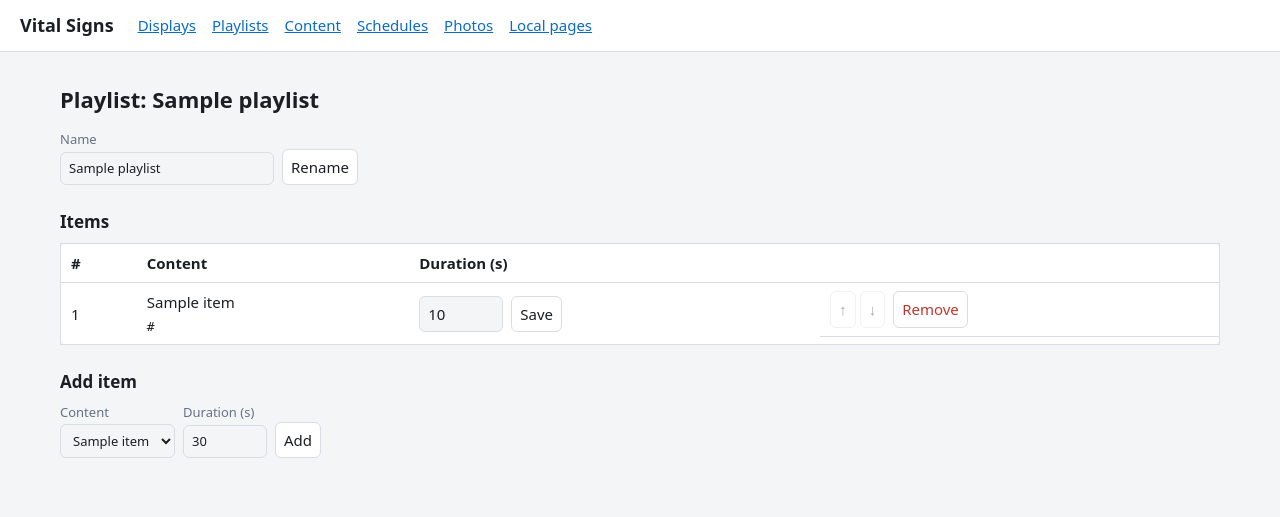
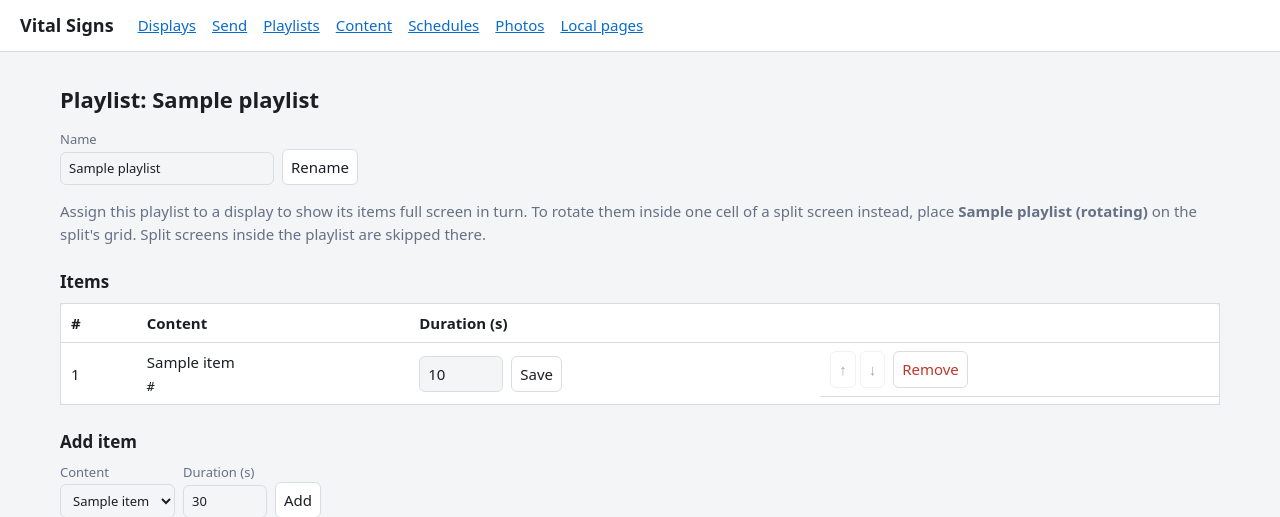
Before and after one commit to marctew/vital-signs, a Flask app: page /playlists/1 in a window 1280 px wide. Shown: the top 517 px of the page. Run offline with Flask 3, Linux system fonts and the light colour scheme; tables that the repository leaves empty hold one stand-in row (values such as "Sample post"); some libraries are stand-ins or nearby versions.

Commit message:
Add rotating cells for split screens and Send to screen
Every playlist gets a '(rotating)' content item whose page cycles
through the playlist's items with a cross-fade. Placed on a split
screen's grid it makes that cell rotate; items with nothing to show
are skipped, and the cell can hide when all of them are empty.

The Send page puts any web address on a display for a set time, with
a bookmark button for computers and a web app manifest so Android can
offer it in the share menu.

Co-Authored-By: Claude Fable 5.1 <noreply@anthropic.com>

```diff
--- a/agent/player.py
+++ b/agent/player.py
@@ -302,7 +302,7 @@ class Player(threading.Thread):
             tab.session = self._attach(tab.target_id)
             self.by_session[tab.session] = tab
             self.cdp.send("Network.enable", session=tab.session)
-            if url.startswith(self.cfg.server_url + "/split/"):
+            if url.startswith((self.cfg.server_url + "/split/", self.cfg.server_url + "/rotate/")):
                 # Panes are iframes: pause every document response so headers that
                 # forbid framing can be removed (see _intercept).
                 self.cdp.send("Fetch.enable", {"patterns": [
--- a/server/auth.py
+++ b/server/auth.py
@@ -15,7 +15,7 @@ from werkzeug.security import check_password_hash, generate_password_hash
 
 bp = Blueprint("auth", __name__)
 
-OPEN_PREFIXES = ("/static/", "/pages/", "/split/", "/photos/", "/api/agent/", "/api/data/", "/api/module/", "/login")
+OPEN_PREFIXES = ("/static/", "/pages/", "/split/", "/rotate/", "/photos/", "/api/agent/", "/api/data/", "/api/module/", "/login")
 
 
 def _password_file(data_dir=None):
--- a/server/services.py
+++ b/server/services.py
@@ -13,7 +13,7 @@ SERVER_SHA = git_sha()
 
 _EXTERNAL_URL = re.compile(r"^https?://\S+$")
 _LOCAL_URL = re.compile(r"^/pages/[A-Za-z0-9][A-Za-z0-9_.-]*/\S*$")
-_SPLIT_URL = re.compile(r"^/split/\d+/$")
+_SPLIT_URL = re.compile(r"^/(split|rotate)/\d+/$")
 _CLOCK_TIME = re.compile(r"^([01]\d|2[0-3]):[0-5]\d$")
 
 
@@ -422,6 +422,46 @@ def queue_update(db):
     return len(agents)
 
 
+# --- rotations: a playlist cycling inside one box -----------------------------
+#
+# Every playlist gets a content item of kind "rotation" whose page (/rotate/<id>/)
+# cycles through the playlist's items. Placing it in a split screen makes that
+# cell rotate. They are created and removed here, never by hand.
+
+def sync_rotations(db):
+    playlists = {p["id"]: p["name"] for p in db.execute("SELECT id, name FROM playlists")}
+    existing = {}
+    for row in db.execute("SELECT id, name, config FROM content_items WHERE kind = 'rotation'").fetchall():
+        playlist_id = json.loads(row["config"] or "{}").get("playlist_id")
+        if playlist_id not in playlists or playlist_id in existing:
+            db.execute("DELETE FROM content_items WHERE id = ?", (row["id"],))
+            continue
+        existing[playlist_id] = row["id"]
+        wanted = f"{playlists[playlist_id]} (rotating)"
+        if row["name"] != wanted:
+            db.execute("UPDATE content_items SET name = ? WHERE id = ?", (wanted, row["id"]))
+    for playlist_id, name in playlists.items():
+        if playlist_id not in existing:
+            new_id = db.execute("INSERT INTO content_items (name, url, kind, config) VALUES (?, '', 'rotation', ?)",
+                                (f"{name} (rotating)", json.dumps({"playlist_id": playlist_id}))).lastrowid
+            db.execute("UPDATE content_items SET url = ? WHERE id = ?", (f"/rotate/{new_id}/", new_id))
+    db.commit()
+
+
+def get_rotation(db, content_id):
+    """A rotation with the items it cycles through, or None if the content item is not one."""
+    row = db.execute("SELECT * FROM content_items WHERE id = ? AND kind = 'rotation'", (content_id,)).fetchone()
+    if row is None:
+        return None
+    playlist_id = json.loads(row["config"] or "{}").get("playlist_id")
+    # Only plain pages and modules rotate: a split or another rotation inside one is left out.
+    items = db.execute(
+        "SELECT c.name, c.url, c.zoom, c.refresh_interval, pi.duration FROM playlist_items pi"
+        " JOIN content_items c ON c.id = pi.content_id"
+        " WHERE pi.playlist_id = ? AND c.kind IN ('url', 'module') ORDER BY pi.position, pi.id", (playlist_id,)).fetchall()
+    return {"id": row["id"], "name": row["name"], "playlist_id": playlist_id, "items": [dict(i) for i in items]}
+
+
 # --- split screens ----------------------------------------------------------
 
 # A split screen places content on a grid: 2 columns by 4 rows for portrait
--- a/server/static/admin.css
+++ b/server/static/admin.css
@@ -90,6 +90,7 @@ button { cursor: pointer; background: var(--panel); }
 button:hover:not(:disabled) { border-color: var(--accent); }
 button:disabled { opacity: .4; cursor: default; }
 button.danger { color: var(--bad); }
+button.big { padding: 12px 18px; font-size: 16px; }
 table { width: 100%; border-collapse: collapse; background: var(--panel); border: 1px solid var(--line); border-radius: 8px; }
 th, td { text-align: left; padding: 8px 10px; border-bottom: 1px solid var(--line); vertical-align: middle; }
 td.row { margin: 0; }
--- a/server/templates/base.html
+++ b/server/templates/base.html
@@ -5,12 +5,15 @@
   <meta name="viewport" content="width=device-width, initial-scale=1">
   <title>{% block title %}Vital Signs{% endblock %}</title>
   <link rel="stylesheet" href="{{ url_for('static', filename='admin.css') }}">
+  <link rel="manifest" href="{{ url_for('ui.manifest') }}">
+  <link rel="icon" href="{{ url_for('static', filename='icon.svg') }}" type="image/svg+xml">
 </head>
 <body>
   <header>
     <a class="brand" href="{{ url_for('ui.dashboard') }}">Vital Signs</a>
     <nav>
       <a href="{{ url_for('ui.dashboard') }}">Displays</a>
+      <a href="{{ url_for('ui.send') }}">Send</a>
       <a href="{{ url_for('ui.playlists') }}">Playlists</a>
       <a href="{{ url_for('ui.content') }}">Content</a>
       <a href="{{ url_for('ui.schedules') }}">Schedules</a>
--- a/server/templates/playlist.html
+++ b/server/templates/playlist.html
@@ -5,6 +5,9 @@
   <label>Name <input name="name" value="{{ playlist.name }}" required></label>
   <button>Rename</button>
 </form>
+
+<p class="muted">Assign this playlist to a display to show its items full screen in turn. To rotate them inside one cell of a split screen
+instead, place <strong>{{ playlist.name }} (rotating)</strong> on the split's grid. Split screens inside the playlist are skipped there.</p>
 
 <h2>Items</h2>
 <table>
--- a/server/ui.py
+++ b/server/ui.py
@@ -1,5 +1,6 @@
 """Server-rendered admin UI. Mutations go through services, same as the control API."""
 import json
+import re
 
 from flask import Blueprint, abort, current_app, flash, redirect, render_template, request, url_for
 
@@ -148,6 +149,41 @@ def power_schedules_copy(display_id):
     return _back(display_id)
 
 
+_URL_IN_TEXT = re.compile(r"https?://[^\s<>\"']+")
+
+
+@bp.route("/send", methods=["GET", "POST"])
+def send():
+    """Put a web page on a display for a while, from a phone, a bookmark or a share menu."""
+    db = get_db()
+    if request.method == "POST":
+        url = (request.form.get("url") or "").strip()
+        target = request.form.get("display")
+        displays = services.list_displays(db) if target == "all" else [services.get_display(db, target or "0")]
+        for d in displays:
+            services.push_override(db, d["id"], url, request.form.get("minutes") or 15)
+        names = ", ".join(d["name"] for d in displays)
+        flash(f"Showing on {names} for {request.form.get('minutes') or 15} minutes.", "ok")
+        return redirect(url_for("ui.send"))
+    # A share menu may put the address in "text" (sometimes after the page's title).
+    shared = " ".join(request.args.get(k, "") for k in ("url", "text"))
+    found = _URL_IN_TEXT.search(shared)
+    opener = f"window.open('{request.host_url}send?url='+encodeURIComponent(location.href),'vitalsigns','width=440,height=680')"
+    return render_template("send.html", displays=services.list_displays(db), url=found.group(0) if found else "",
+                           bookmarklet=f"javascript:void({opener})")
+
+
+@bp.get("/manifest.webmanifest")
+def manifest():
+    """Lets a phone install the admin UI as an app, which adds Send to screen to Android's share menu."""
+    return {
+        "name": "Vital Signs", "short_name": "Vital Signs", "start_url": "/send", "display": "standalone",
+        "background_color": "#12151a", "theme_color": "#12151a",
+        "icons": [{"src": url_for("static", filename="icon.svg"), "sizes": "any", "type": "image/svg+xml"}],
+        "share_target": {"action": "/send", "method": "GET", "params": {"title": "title", "text": "text", "url": "url"}},
+    }, 200, {"Content-Type": "application/manifest+json"}
+
+
 @bp.post("/update")
 def update_all():
     """Update the server and every agent from the repo."""
@@ -199,6 +235,7 @@ def _content_form():
 def _content_page(item=None):
     db = get_db()
     localpages.sync_content(db)
+    services.sync_rotations(db)
     items = db.execute("SELECT * FROM content_items ORDER BY name").fetchall()
     splits = {i["id"]: services.get_split(db, i["id"]) for i in items if i["kind"] == "split"}
     available = modules.list_modules()
@@ -215,7 +252,8 @@ def _content_page(item=None):
         split_names={k: [p["name"] for p in v["panes"]] for k, v in splits.items()},
         split=splits.get(item["id"]) if item else None,
         modules=available, module=module,
-        hideable=[i["id"] for i in items if i["kind"] == "module" and available.get(i["module"], {}).get("can_hide")],
+        hideable=[i["id"] for i in items if i["kind"] == "rotation"
+                  or (i["kind"] == "module" and available.get(i["module"], {}).get("can_hide"))],
         module_config=json.loads(item["config"] or "{}") if item and item["kind"] == "module" else {})
 
 
@@ -257,6 +295,8 @@ def content_edit(item_id):
     item = get_db().execute("SELECT * FROM content_items WHERE id = ?", (item_id,)).fetchone()
     if item is None:
         abort(404)
+    if item["kind"] == "rotation":      # edited by editing its playlist
+        return redirect(url_for("ui.playlist", playlist_id=json.loads(item["config"])["playlist_id"]))
     return _content_page(item)
 
 
@@ -272,7 +312,7 @@ def content_update(item_id):
 @bp.post("/content/<int:item_id>/delete")
 def content_delete(item_id):
     db = get_db()
-    db.execute("DELETE FROM content_items WHERE id = ?", (item_id,))
+    db.execute("DELETE FROM content_items WHERE id = ? AND kind != 'rotation'", (item_id,))
     db.commit()
     (current_app.config["PREVIEW_DIR"] / f"{item_id}.jpg").unlink(missing_ok=True)
     return redirect(url_for("ui.content"))
@@ -308,7 +348,7 @@ def playlist(playlist_id):
     items = db.execute(
         "SELECT pi.*, c.name, c.url FROM playlist_items pi JOIN content_items c ON c.id = pi.content_id"
         " WHERE pi.playlist_id = ? ORDER BY pi.position, pi.id", (playlist_id,)).fetchall()
-    content = db.execute("SELECT * FROM content_items ORDER BY name").fetchall()
+    content = db.execute("SELECT * FROM content_items WHERE kind != 'rotation' ORDER BY name").fetchall()
     return render_template("playlist.html", playlist=pl, items=items, content=content)
 
 
@@ -337,7 +377,7 @@ def playlist_delete(playlist_id):
 def playlist_item_add(playlist_id):
     db = get_db()
     content_id = _int(request.form.get("content_id"))
-    if not db.execute("SELECT 1 FROM content_items WHERE id = ?", (content_id,)).fetchone():
+    if not db.execute("SELECT 1 FROM content_items WHERE id = ? AND kind != 'rotation'", (content_id,)).fetchone():
         raise services.ServiceError("Choose a content item")
     position = db.execute("SELECT COALESCE(MAX(position), 0) + 1 AS p FROM playlist_items"
                           " WHERE playlist_id = ?", (playlist_id,)).fetchone()["p"]
```
Also changed, not shown: docs/on-device-verification.md (+2 -0 lines), server/split.py (+20 -7 lines), server/templates/content.html (+6 -1 lines), server/templates/rotate.html (added, +68 -0 lines), server/templates/send.html (added, +45 -0 lines), shared/API.md (+1 -0 lines), tests/test_rotation_and_send.py (added, +99 -0 lines), README.md, server/static/icon.svg (added).
